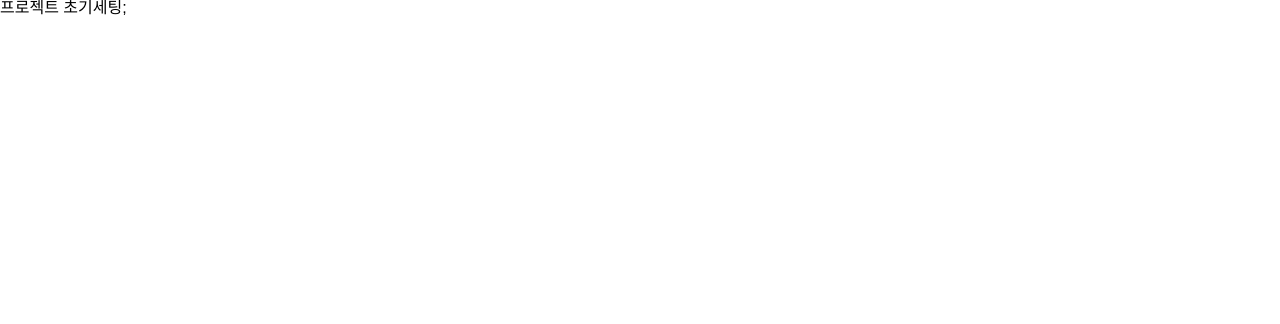
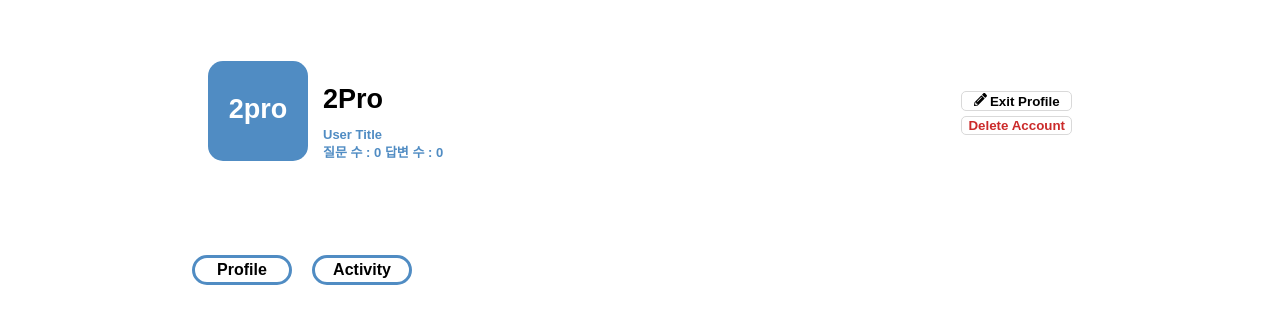
Before and after one commit to codestates-seb/seb43_pre_002, a React (Create React App) app in the folder client/: page / in a window 1280 px wide. Shown: the top 324 px of the page. Built offline with nearby package versions, Linux system fonts and the light colour scheme.

Commit message:
Rename: 마이페이지 폴더 생성 및 이동

```diff
--- a/client/src/App.js
+++ b/client/src/App.js
@@ -1,10 +1,11 @@
 import GlobalStyles from './styles/GlobalStyles.style';
+import MyHeader from './pages/mypage/myheader';
 
 function App() {
 	return (
 		<>
 			<GlobalStyles />
-			<div>프로젝트 초기세팅</div>;
+			<MyHeader />
 		</>
 	);
 }
--- a/client/src/pages/myheader.js
+++ b/client/src/pages/mypage/myheader.js
@@ -1,6 +1,6 @@
 import { FaPencilAlt } from 'react-icons/fa';
 import styled from 'styled-components';
-import GlobalStyles from '../styles/GlobalStyles.style';
+import GlobalStyles from '../../styles/GlobalStyles.style';
 
 function MyHeader() {
 	return (
```
Also changed, not shown: 1 other file (tests, documents, lock files or other folders).
